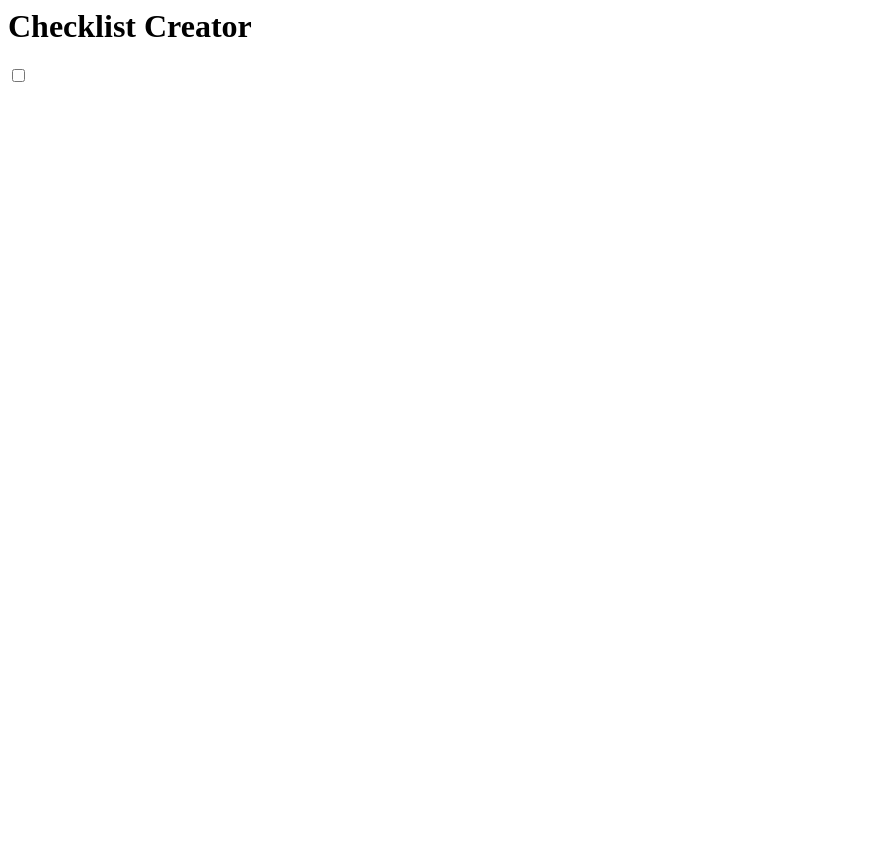
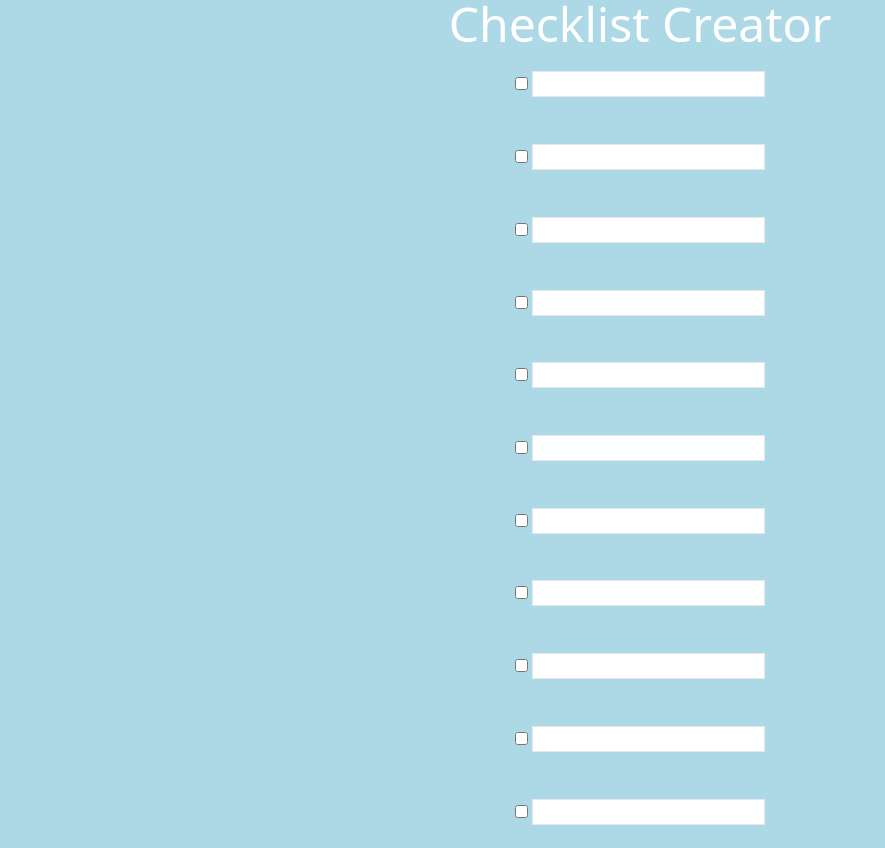
Before and after one commit to DrgnFireYellow/Checklist-Creator, a plain HTML site: page index.html in a window 1280 px wide. Shown: the whole page, without its empty margins (0-885 px from the left). Before the commit the page ends 800 px from the top, so only its background shows below. Drawn offline with nearby package versions, Linux system fonts and the light colour scheme.

Commit message:
Write App

```diff
--- a/index.html
+++ b/index.html
@@ -1,3 +1,29 @@
-<h1>Checklist Creator</h1>
+<!DOCTYPE html>
 
-<input type="checkbox">
+<head>
+    <title>Checklist Creator</title>
+    <script src="https://cdn.tailwindcss.com"></script>
+</head>
+
+<body>
+    <style>
+        body {
+            background-color: lightblue;
+            color: white;
+        }
+    </style>
+    <h1 class="text-5xl text-center">Checklist Creator</h1>
+    <div class="grid h-screen place-items-center">
+        <div><input type="checkbox"> <input class="border"> <br></div>
+        <div><input type="checkbox"> <input class="border"> <br></div>
+        <div><input type="checkbox"> <input class="border"> <br></div>
+        <div><input type="checkbox"> <input class="border"> <br></div>
+        <div><input type="checkbox"> <input class="border"> <br></div>
+        <div><input type="checkbox"> <input class="border"> <br></div>
+        <div><input type="checkbox"> <input class="border"> <br></div>
+        <div><input type="checkbox"> <input class="border"> <br></div>
+        <div><input type="checkbox"> <input class="border"> <br></div>
+        <div><input type="checkbox"> <input class="border"> <br></div>
+        <div><input type="checkbox"> <input class="border"> <br></div>
+    </div>
+</body>
```
Also changed, not shown: index.css (deleted), index.js (deleted).
